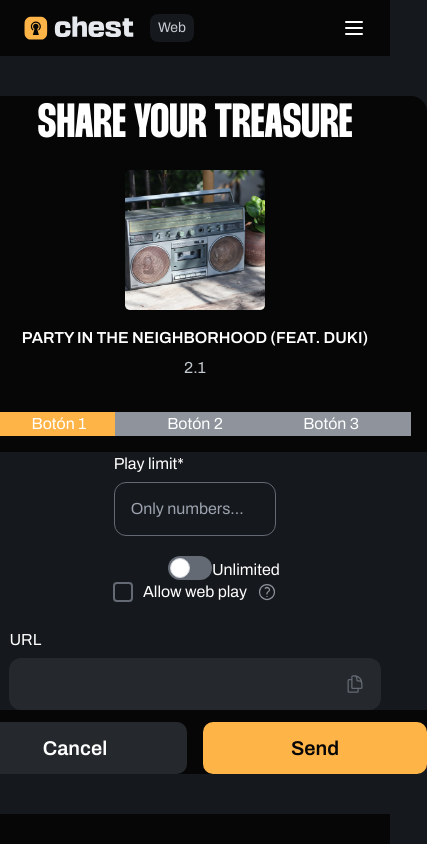
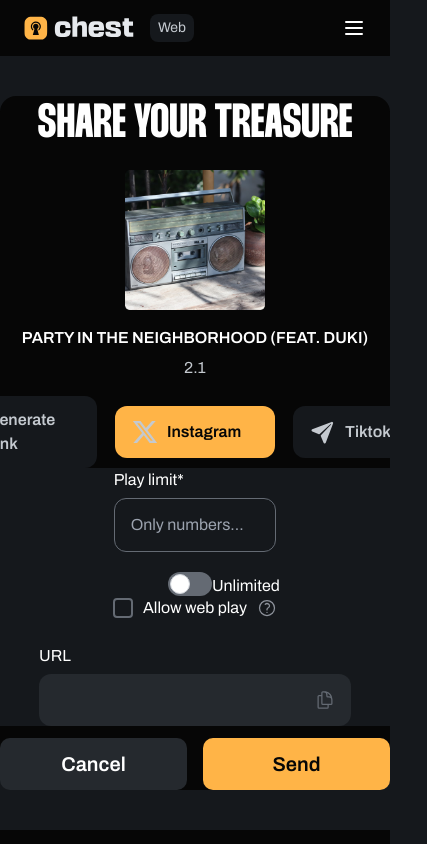
Before and after one commit to rodrigosobrero/chest-music, a React (Create React App) app: page /share/1 in a window 390 px wide. Shown: the top 844 px of the page, 427 px wide, since content can reach past the window. Built offline with nearby package versions, Linux system fonts and the light colour scheme.

Commit message:
botonera mobile?

```diff
--- /dev/null
+++ b/src/components/share/OptionSectionMobile.js
@@ -0,0 +1,31 @@
+import React from 'react'
+
+const OptionSectionMobile = () => {
+  return (
+    <div className="flex max-w-[100vw] items-center overflow-x-hidden space-x-2">
+        <button
+        className={`share-button
+            ${activeButton === 2 && 'move-left'}
+            ${activeButton === 1 && 'isActive'}`}
+        onClick={() => handleButtonClick(1)}>
+        Generate Link
+        </button>
+        <button
+        className={`share-button
+            ${activeButton === 2 && 'isActive !scale-140'}
+        `}
+        onClick={() => handleButtonClick(2)}>
+        Instagram
+        </button>
+        <button
+        className={`share-button
+            ${activeButton === 3 && 'isActive move-left'}
+            ${activeButton === 2 && 'move-right'}`}
+        onClick={() => handleButtonClick(3)}>
+        Tiktok
+        </button>
+  </div>
+  )
+}
+
+export default OptionSectionMobile
--- a/src/index.css
+++ b/src/index.css
@@ -525,3 +525,22 @@
 .button.active {
   transform: scale(1.1); /* Agranda el botón activo */
 }
+.share-button {
+  @apply py-3 px-4 text-base font-semibold font-archivo flex items-center gap-2 rounded-xl bg-neutral-silver-700 text-neutral-silver-200;
+  transition: transform 0.3s ease; /* Agregamos una transición de transformación para suavizar la animación. */
+  transform: translateX(0); /* Restablecemos la transformación a su posición original. */
+  min-width: 160px; /* Establecemos un ancho mínimo para los botones. Ajusta esto según tus necesidades. */
+  align-items: center; /* Centramos verticalmente el contenido en el botón. */
+  width: 200px;
+}
+.share-button.isActive {
+  @apply bg-brand-gold  text-neutral-black;
+}
+/* Clases para mover los botones hacia la izquierda y la derecha. */
+.share-button.move-left {
+  transform: translateX(-30%);
+}
+
+.share-button.move-right {
+  transform: translateX(30%);
+}
--- a/src/routes/share.js
+++ b/src/routes/share.js
@@ -10,15 +10,15 @@
 const Share = () => {
   const [ status, setStatus ] = React.useState('generate');
   const [ isUnlimited, setIsUnlimited ] = React.useState(false)
-  const [activeButton, setActiveButton] = React.useState(1);
+  const [activeButton, setActiveButton] = React.useState(2);
   const toggleUnlimited = () => setIsUnlimited(!isUnlimited)
-
   const handleButtonClick = (buttonNumber) => {
     setActiveButton(buttonNumber);
   };
+
   return (
     <>
-      <div className='md:container md:p-[60px] md:rounded-3xl rounded-2xl bg-neutral-black my-10 md:gap-y-8 '>
+      <div className='md:container md:p-[60px] md:rounded-3xl rounded-2xl w-full  bg-neutral-black my-10 md:gap-y-8 '>
         <div className='flex flex-col items-center md:gap-y-6 gap-y-4'>
            <h3 className='md:text-[64px] text-[48px] text-center'> SHARE YOUR TREASURE </h3>
            <img src={track.cover} alt='track cover' className='md:w-[200px] md:h-[200px] w-[140px] h-[140px]'/>
@@ -35,24 +35,35 @@
               <Button text={'Send to users'} isActive={status === 'send'} icon={<IconSend className="h-7 w-7"/>}
                       onClick={() => setStatus('send')}/>
             </div>
-            <div class="w-full p-4">
-              <div class="gap-4 flex">
+            <div className="flex max-w-[100vw] items-center justify-center overflow-x-hidden space-x-2">
               <button
-                className={`col-span-1 w-40 focus:outline-none transition-transform bg-neutral-silver-300 transform hover:scale-105 ${activeButton === 1 ? 'ml-0 !bg-brand-gold' : '-ml-10'}`}
+                className={`share-button  min-w-[10rem]
+                  ${activeButton === 2 && '!-translate-x-[10px]'}
+                  ${activeButton === 3 && '!-translate-x-[80px]'}
+                  ${activeButton === 1 && '!translate-x-[80px] && isActive'}
+                  `}
                 onClick={() => handleButtonClick(1)}>
-                Botón 1
+                <LinkIcon className="h-7 w-7 text-neutral-black"/>
+                <span>Generate Link
+                  </span>
               </button>
               <button
-                className={`col-span-1 w-40 focus:outline-none transition-transform bg-neutral-silver-300 transform hover:scale-105 ${activeButton === 2 ? 'ml-0 !bg-brand-gold' : '-ml-10'}`}
+                className={`share-button
+                  ${activeButton === 1 && '!translate-x-[80px]'}
+                  ${activeButton === 2 && 'isActive scale-125 && isActive'}
+                  ${activeButton === 3 && '!-translate-x-[80px] '}
+                `}
                 onClick={() => handleButtonClick(2)}>
-              Botón 2
+                <IconTwitter className="h-7 w-7"/>   Instagram
               </button>
               <button
-                className={`col-span-1 w-40 focus:outline-none transition-transform bg-neutral-silver-300 transform hover:scale-105 ${activeButton === 3 ? 'ml-0 !bg-brand-gold' : '-ml-10'}`}
+                className={`share-button
+                  ${activeButton === 1 && '!translate-x-[80px]'}
+                  ${activeButton === 2 && '!translate-x-[10px]'}
+                  ${activeButton === 3 && '!-translate-x-[80px] && isActive'} `}
                 onClick={() => handleButtonClick(3)}>
-              Botón 3
+                <IconSend className="h-7 w-7"/> Tiktok
               </button>
-              </div>
             </div>
             <div className='bg-neutral-silver-700 w-full md:w-[680px] md:px-8 md:py-12 gap-y-6 md:rounded-xl flex flex-col items-center'>
               {status === 'generate' && <LinkGenerate toggleUnlimited={toggleUnlimited} />}
```
